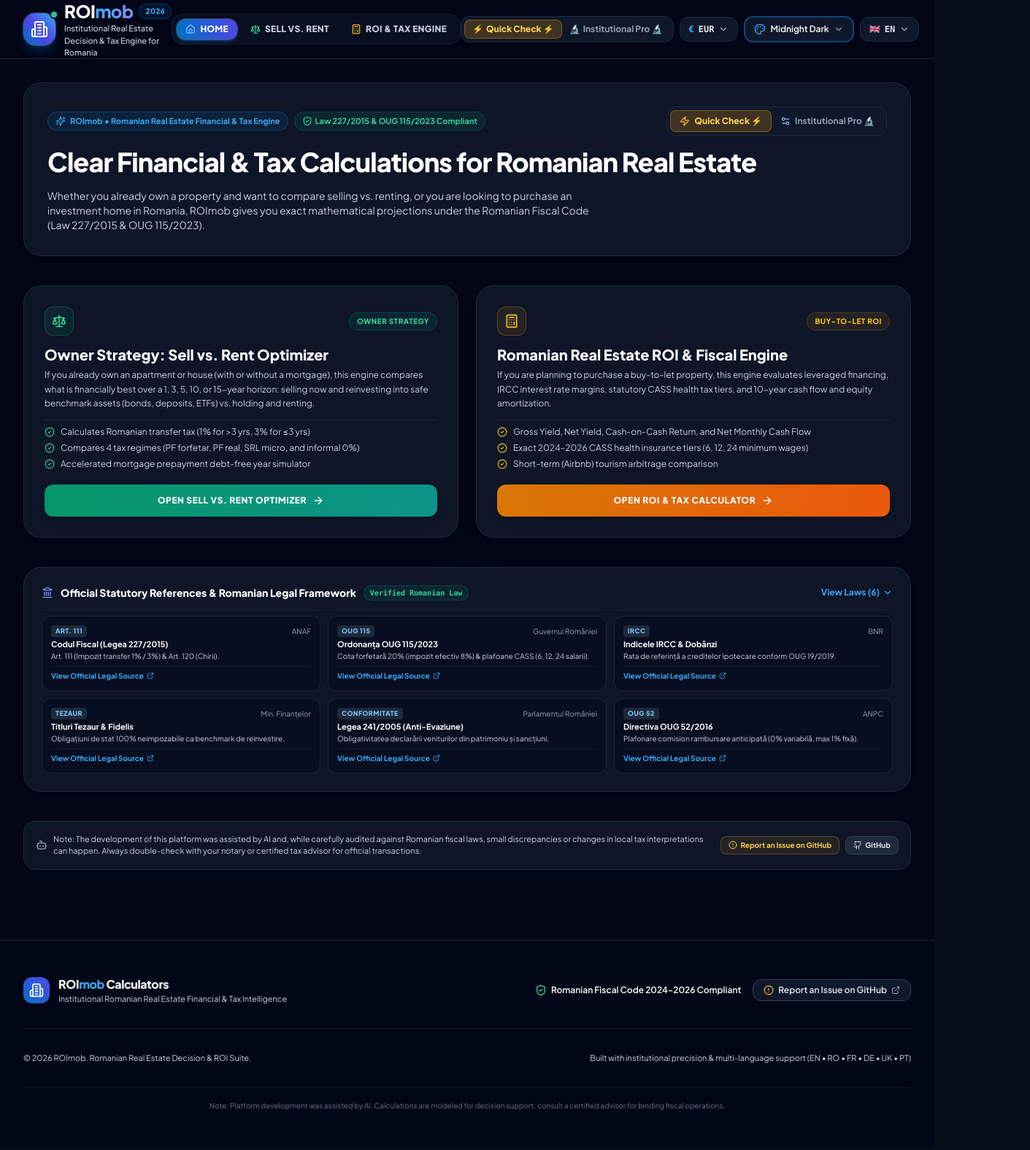
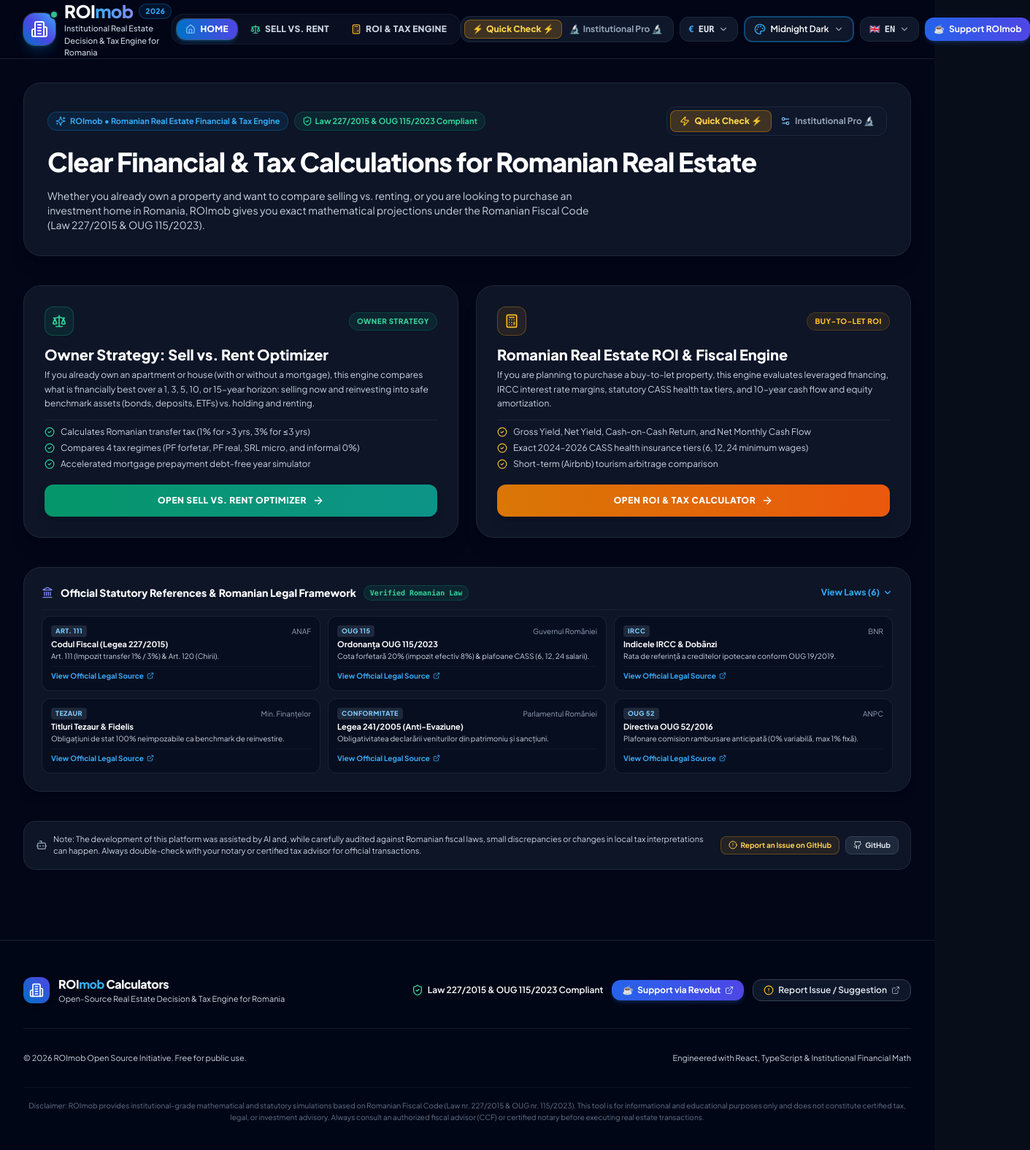
Before and after one commit to ProfBandarra/ROImob, a React (Vite) app: page / in a window 1280 px wide. Shown: the top 1576 px of the page at 73% size, 1411 px wide, since content can reach past the window. Built offline with nearby package versions, Linux system fonts and the light colour scheme.

Commit message:
feat(donations): Add official Revolut support link (revolut.me/nbandarra) to GitHub FUNDING.yml, README badges, Navbar, Footer, and all 6 language dictionaries

```diff
--- a/src/components/Footer.tsx
+++ b/src/components/Footer.tsx
@@ -4,6 +4,7 @@
 import { useTheme } from '../theme';
 
 const ISSUES_URL = 'https://github.com/ProfBandarra/ROImob/issues/new';
+const REVOLUT_DONATE_URL = 'https://revolut.me/nbandarra';
 
 export const Footer: React.FC = () => {
   const { t } = useI18n();
@@ -28,11 +29,24 @@
             </div>
           </div>
 
-          <div className="flex flex-wrap items-center gap-4 text-xs font-semibold">
-            <div className="flex items-center gap-1.5">
+          <div className="flex flex-wrap items-center gap-3 text-xs font-semibold">
+            <div className="flex items-center gap-1.5 hidden sm:flex">
               <ShieldCheck className="w-4 h-4 text-emerald-400" />
               <span className={themeConfig.textPrimary}>{t.footer.fiscalCompliance}</span>
             </div>
+
+            {/* Revolut Support / Donation Button */}
+            <a
+              href={REVOLUT_DONATE_URL}
+              target="_blank"
+              rel="noopener noreferrer"
+              className="inline-flex items-center gap-1.5 px-3.5 py-1.5 rounded-xl bg-gradient-to-r from-blue-600 to-indigo-600 hover:from-blue-500 hover:to-indigo-500 text-white shadow-md shadow-blue-500/20 transition-all cursor-pointer font-bold"
+              title="Support ROImob development via Revolut"
+            >
+              <span>☕</span>
+              <span>{t.footer.donateBtn}</span>
+              <ExternalLink className="w-3 h-3 text-blue-200" />
+            </a>
 
             {/* Direct GitHub Issue Reporting Button */}
             <a
--- a/src/components/Navbar.tsx
+++ b/src/components/Navbar.tsx
@@ -331,6 +331,18 @@
                 )}
               </div>
 
+              {/* Revolut Support Donate Button */}
+              <a
+                href="https://revolut.me/nbandarra"
+                target="_blank"
+                rel="noopener noreferrer"
+                className="flex items-center gap-1.5 px-3 py-2 rounded-xl bg-gradient-to-r from-blue-600 to-indigo-600 hover:from-blue-500 hover:to-indigo-500 text-white text-xs font-bold shadow-md shadow-blue-500/20 transition-all cursor-pointer shrink-0"
+                title="Support ROImob development via Revolut (revolut.me/nbandarra)"
+              >
+                <span>☕</span>
+                <span className="hidden xl:inline">{t.nav.supportBtn}</span>
+              </a>
+
             </div>
 
             {/* Mobile Header Quick Actions: Currency + Hamburger */}
@@ -521,7 +533,21 @@
               </div>
             </div>
 
-            {/* 5. Report Issue Link */}
+            {/* 5. Support / Donate Button on Mobile */}
+            <div className="pt-2">
+              <a
+                href="https://revolut.me/nbandarra"
+                target="_blank"
+                rel="noopener noreferrer"
+                className="w-full flex items-center justify-center gap-2 py-3 px-4 rounded-xl bg-gradient-to-r from-blue-600 to-indigo-600 hover:from-blue-500 hover:to-indigo-500 text-white text-xs font-bold shadow-lg transition-all cursor-pointer"
+              >
+                <span>☕</span>
+                <span>{t.nav.supportBtn} (Revolut)</span>
+                <ExternalLink className="w-3.5 h-3.5 text-blue-200" />
+              </a>
+            </div>
+
+            {/* 6. Report Issue Link */}
             <div className="pt-2 border-t border-slate-800 text-center">
               <a
                 href="https://github.com/ProfBandarra/ROImob/issues/new"
--- a/src/i18n/de.ts
+++ b/src/i18n/de.ts
@@ -4,9 +4,10 @@
   appName: 'ROImob',
   appTagline: 'Institutioneller Immobilien-Entscheidungs- und Steuerrechner für Rumänien',
   nav: {
-    home: 'Startseite',
-    sellVsRent: 'Verkaufen vs. Vermieten',
+    home: 'Übersicht',
+    sellVsRent: 'Verkauf vs. Vermietung',
     calculator: 'ROI & Steuer-Rechner',
+    supportBtn: 'ROImob Unterstützen',
   },
   theme: {
     label: 'Design',
@@ -366,11 +367,12 @@
     },
   },
   footer: {
-    tagline: 'Finanzielle und Steuerliche Immobilien-Intelligenz für Rumänien',
-    fiscalCompliance: 'Konform mit dem Steuergesetzbuch 2024–2026',
-    copyright: 'ROImob. Entscheidungs- und ROI-Rechnersuite.',
-    builtWith: 'Erstellt mit institutioneller Präzision & Mehrsprachen-Support (EN • RO • FR • DE • UK • PT)',
-    aiDisclaimer: 'Hinweis: Die Plattform-Entwicklung wurde durch KI unterstützt. Berechnungen dienen als Entscheidungshilfe; für verbindliche Vorgänge wenden Sie sich an einen Berater.',
-    reportIssueBtn: 'Problem auf GitHub Melden',
+    tagline: 'Open-Source Immobilien-Entscheidungs- und Steuerrechner für Rumänien',
+    fiscalCompliance: 'Konform mit rumänischem Steuerrecht (Gesetz 227/2015 & Eilverordnung 115/2023)',
+    copyright: 'ROImob Open-Source-Initiative. Kostenlos für die öffentliche Nutzung.',
+    builtWith: 'Entwickelt mit React, TypeScript & Institutionellen Finanzmodellen',
+    aiDisclaimer: 'Hinweis: ROImob bietet mathematische und steuerliche Simulationen auf Basis des rumänischen Steuergesetzes (Gesetz Nr. 227/2015 & OUG Nr. 115/2023). Dient ausschließlich zu Informationszwecken.',
+    reportIssueBtn: 'Problem / Vorschlag Melden',
+    donateBtn: 'Über Revolut Unterstützen',
   },
 };
--- a/src/i18n/en.ts
+++ b/src/i18n/en.ts
@@ -7,6 +7,7 @@
     home: 'Home',
     sellVsRent: 'Sell vs. Rent',
     calculator: 'ROI & Tax Engine',
+    supportBtn: 'Support ROImob',
   },
   theme: {
     label: 'Theme',
@@ -366,11 +367,12 @@
     },
   },
   footer: {
-    tagline: 'Institutional Romanian Real Estate Financial & Tax Intelligence',
-    fiscalCompliance: 'Romanian Fiscal Code 2024–2026 Compliant',
-    copyright: 'ROImob. Romanian Real Estate Decision & ROI Suite.',
-    builtWith: 'Built with institutional precision & multi-language support (EN • RO • FR • DE • UK • PT)',
-    aiDisclaimer: 'Note: Platform development was assisted by AI. Calculations are modeled for decision support; consult a certified advisor for binding fiscal operations.',
-    reportIssueBtn: 'Report an Issue on GitHub',
+    tagline: 'Open-Source Real Estate Decision & Tax Engine for Romania',
+    fiscalCompliance: 'Law 227/2015 & OUG 115/2023 Compliant',
+    copyright: 'ROImob Open Source Initiative. Free for public use.',
+    builtWith: 'Engineered with React, TypeScript & Institutional Financial Math',
+    aiDisclaimer: 'Disclaimer: ROImob provides institutional-grade mathematical and statutory simulations based on Romanian Fiscal Code (Law nr. 227/2015 & OUG nr. 115/2023). This tool is for informational and educational purposes only and does not constitute certified tax, legal, or investment advisory. Always consult an authorized fiscal advisor (CCF) or certified notary before executing real estate transactions.',
+    reportIssueBtn: 'Report Issue / Suggestion',
+    donateBtn: 'Support via Revolut',
   },
 };
--- a/src/i18n/pt.ts
+++ b/src/i18n/pt.ts
@@ -7,6 +7,7 @@
     home: 'Início',
     sellVsRent: 'Vender vs. Arrendar',
     calculator: 'Motor ROI & Fiscal',
+    supportBtn: 'Apoiar o ROImob',
   },
   theme: {
     label: 'Tema',
@@ -372,5 +373,6 @@
     builtWith: 'Desenvolvido com rigor institucional & suporte multilingue (EN • RO • FR • DE • UK • PT)',
     aiDisclaimer: 'Nota: O desenvolvimento da plataforma foi assistido por IA. Os cálculos servem de apoio à decisão; consulte um contabilista ou notário para operações vinculativas.',
     reportIssueBtn: 'Reportar um Problema no GitHub',
+    donateBtn: 'Apoiar via Revolut',
   },
 };
--- a/src/i18n/uk.ts
+++ b/src/i18n/uk.ts
@@ -4,9 +4,10 @@
   appName: 'ROImob',
   appTagline: 'Інституційний Калькулятор Інвестицій та Податків на Нерухомість у Румунії',
   nav: {
-    home: 'Головна',
+    home: 'Огляд',
     sellVsRent: 'Продаж чи Оренда',
-    calculator: 'ROI & Податки',
+    calculator: 'Калькулятор ROI та Податків',
+    supportBtn: 'Підтримати ROImob',
   },
   theme: {
     label: 'Тема',
@@ -372,5 +373,6 @@
     builtWith: 'Створено з інституційною точністю та підтримкою мов (EN • RO • FR • DE • UK • PT)',
     aiDisclaimer: 'Примітка: Розробка платформи здійснювалася за підтримки ШІ. Розрахунки носять консультаційний характер; для офіційних операцій звертайтеся до фахівця.',
     reportIssueBtn: 'Повідомити про Помилку на GitHub',
+    donateBtn: 'Підтримати через Revolut',
   },
 };
--- a/src/types/i18n.ts
+++ b/src/types/i18n.ts
@@ -5,6 +5,7 @@
     home: string;
     sellVsRent: string;
     calculator: string;
+    supportBtn: string;
   };
   theme: {
     label: string;
@@ -370,5 +371,6 @@
     builtWith: string;
     aiDisclaimer: string;
     reportIssueBtn: string;
+    donateBtn: string;
   };
 }
```
Also changed, not shown: src/i18n/fr.ts (+10 -8 lines), src/i18n/ro.ts (+11 -9 lines), 1 other file (tests, documents, lock files or other folders).
